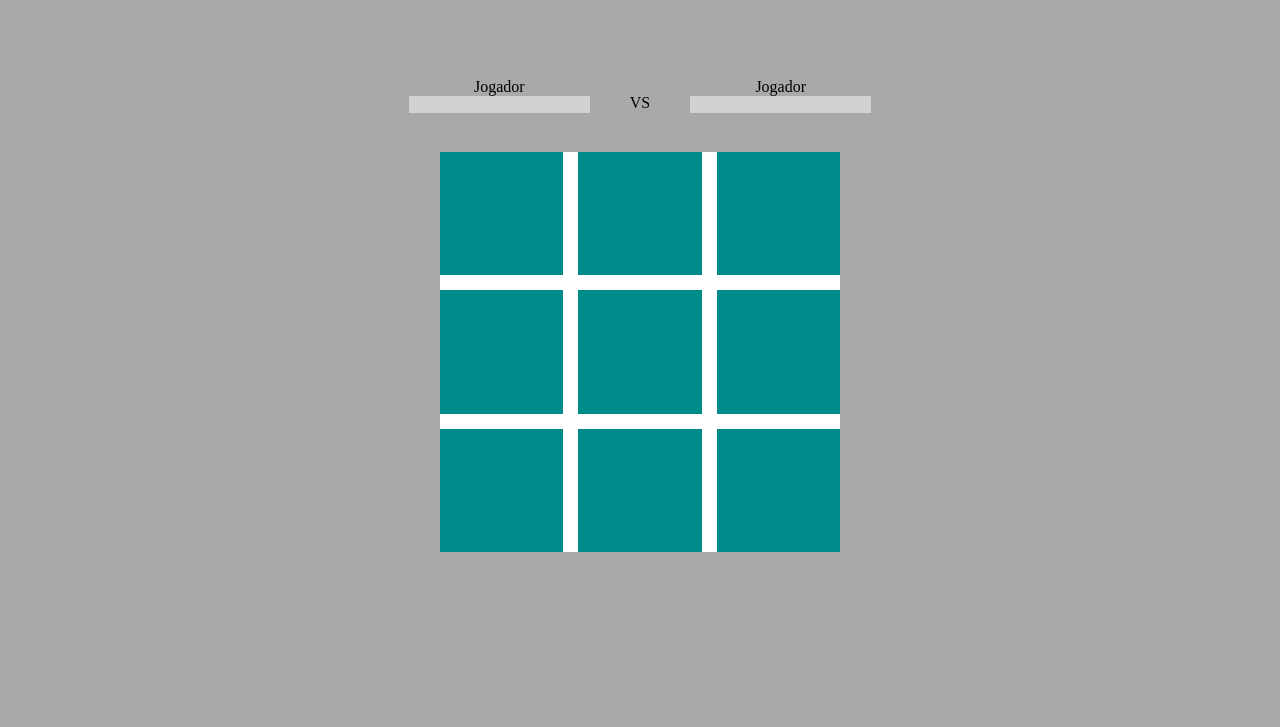
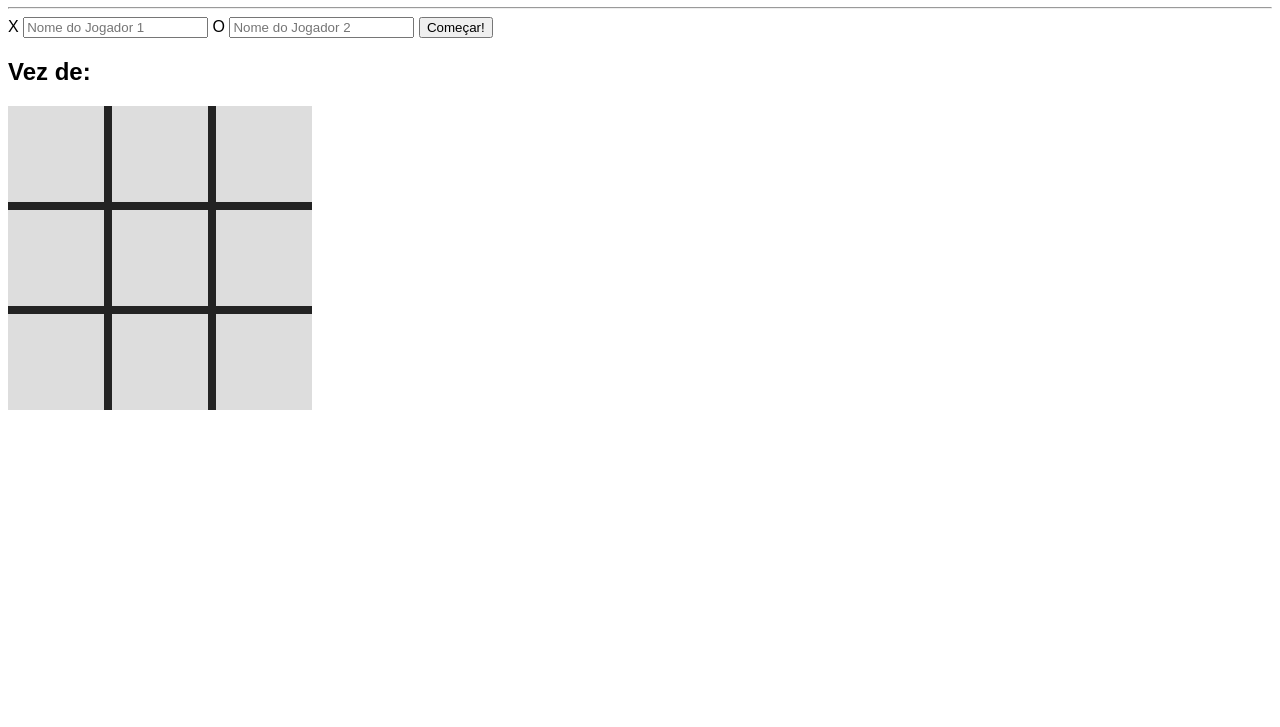
Before and after one commit to Bruno-freire/TicTacToe, a plain HTML site: page index.html in a window 1280 px wide. Shown: the part 73-800 px from the top of the page. Drawn offline with Linux system fonts and the light colour scheme.

Commit message:
completeOfCodeStructure

```diff
--- a/index.html
+++ b/index.html
@@ -1,55 +1,32 @@
 <!DOCTYPE html>
-<html lang="en">
+<html lang="pt-br">
 <head>
   <meta charset="UTF-8">
   <meta http-equiv="X-UA-Compatible" content="IE=edge">
   <meta name="viewport" content="width=device-width, initial-scale=1.0">
-  <link rel="stylesheet" href="./style.css">
-  <script src="./index.js" defer></script>
-  <title>Tic-Tac-Toe</title>
+  <title>Jogo da Velha</title>
+  <link rel="stylesheet" href="style.css">
+  <script src="index.js" defer></script>
 </head>
 <body>
-  <div class="background">
-    <div class="players">
-      <div class="player">
-        <label for="playerOne">Jogador</label>
-        <input type="text" name="player" class="inputNamePlayer" disabled id="playerOne">
-      </div>
-      <p>VS</p>
-      <div class="player">
-        <label for="playerTwo">Jogador</label>
-        <input type="text" name="player" class="inputNamePlayer" disabled id="playerTwo">
-      </div>
-    </div>
-    <div class="container">
-      <div class="content border">
-        <div class="X"></div>
-      </div>
-      <div class="content top">
-        <div class="X"></div>
-      </div>
-      <div class="content border">
-        <div class="X"></div>
-      </div>
-      <div class="content left">
-        <div class="X"></div>
-      </div>
-      <div class="content center" id="teste">
-        <div class="X"></div>
-      </div>
-      <div class="content right">
-        <div class="X"></div>
-      </div>
-      <div class="content border">
-        <div class="X"></div>
-      </div>
-      <div class="content bot">
-        <div class="X"></div>
-      </div>
-      <div class="content border">
-        <div class="X"></div>
-      </div>
-    </div>
-  </div>
+  <h1>Jogo da Velha</h1>
+  <hr>
+  <label for="player1">X</label>
+  <input type="text" id="player1" placeholder="Nome do Jogador 1">
+  <label for="player2">O</label>
+  <input type="text" id="player2" placeholder="Nome do Jogador 2">
+  <button id="start">Começar!</button>
+  <h2>Vez de: <span id="turnPlayer"></span></h2>
+  <section id="gameBoard">
+    <span class="cursor-pointer" data-region="0.0"></span>
+    <span class="cursor-pointer" data-region="0.1"></span>
+    <span class="cursor-pointer" data-region="0.2"></span>
+    <span class="cursor-pointer" data-region="1.0"></span>
+    <span class="cursor-pointer" data-region="1.1"></span>
+    <span class="cursor-pointer" data-region="1.2"></span>
+    <span class="cursor-pointer" data-region="2.0"></span>
+    <span class="cursor-pointer" data-region="2.1"></span>
+    <span class="cursor-pointer" data-region="2.2"></span>
+  </section>
 </body>
 </html>
--- a/index.js
+++ b/index.js
@@ -1,6 +1,46 @@
-const teste = document.querySelectorAll(".content")
-teste.forEach(function(ev){
-  ev.addEventListener('click', function(){
-    ev.classList.toggle('content')
+const boardRegions = document.querySelectorAll("#gameBoard span")
+let vBoard = []
+let turnPlayer = ""
+
+function updateTitle() {
+  const playerInput = document.getElementById(turnPlayer)
+  document.getElementById('turnPlayer').innerText = playerInput.value
+}
+
+function disableRegion(element){
+  element.style.cursor = 'default'
+  element.removeEventListener('click', handleBoardClick)
+}
+
+function initializeGame() {
+  vBoard = [['','',''],['','',''],['','','']]
+  turnPlayer = 'player1'
+  document.querySelector('h2').innerHTML = 'Vez de: <span id="turnPlayer"></span>'
+  updateTitle()
+  boardRegions.forEach(function(element){
+    element.classList.remove('win')
+    element.innerText = ''
+    element.addEventListener('click', handleBoardClick)
   })
-})
+}
+
+function handleBoardClick(ev){
+  const span = ev.currentTarget
+  const region = ev.currentTarget.dataset.region // N.N
+  const rowColumnPair = region.split('.') // ['N','N']
+  const row = rowColumnPair[0]
+  const column = rowColumnPair[1]
+  if(turnPlayer == 'player1'){
+    span.innerText = "X"
+    vBoard[row][column] = 'X'
+  }
+  else{
+    span.innerText = "O"
+    vBoard[row][column] = 'O'
+  }
+  console.clear()
+  console.table(vBoard)
+  disableRegion(span)
+}
+
+document.getElementById('start').addEventListener('click', initializeGame)
--- a/style.css
+++ b/style.css
@@ -1,75 +1,28 @@
-body{
-  margin: 0;
-  padding: 0;
-  box-sizing: border-box;
-}
-.background{
-  width: 100%;
-  height: 100vh;
-  background-color: rgb(169, 169, 169);
-  display: flex;
-  justify-content: center;
-  align-items: center;
-  flex-direction: column;
-}
-.container{
-  display: grid;
-  grid-template-columns: 1fr 1fr 1fr;
-  width: 25em;
-  height: 25em;
-  gap: 15px;
-  background-color: white;
-}
-.content{
-  width: 100%;
-  height: 100%;
-  margin: 0;
-  display: flex;
-  justify-content: center;
-  align-items: center;
-  background-color: darkcyan;
-}
-.container > .border{
-  border: none;
-}
-.players{
-  display: flex;
-  width: 100%;
-  justify-content: center;
-  align-items: center;
-  gap: 40px;
-  position: relative;
-  bottom: 2em;
-}
-.players > p{
-  position: relative;
-  top: 0.5em;
-}
-.player{
-  display: flex;
-  flex-direction: column;
-  align-items: center;
-  justify-content: center;
+body {
+  font-family: sans-serif;
 }
 
-.inputNamePlayer{
-  background-color: rgb(209, 209, 209);
-  border: none;
+#gameBoard {
+  background-color: #232323;
+  display: grid;
+  grid-template-columns: 6rem 6rem 6rem;
+  grid-template-rows: 6rem 6rem 6rem;
+  gap: .5rem;
+  margin-bottom: 1.5rem;
+  max-width: 19rem;
 }
 
+#gameBoard span {
+  background-color: #ddd;
+  display: grid;
+  place-content: center;
+  font-size: 5rem;
+}
 
-.container > .center{
-  border: none;
+#gameBoard span.win {
+  background-color: #25a340;
 }
-.container > .top{
-  border-top: 0;
+
+.cursor-pointer {
+  cursor: pointer;
 }
-.container > .right{
-  border-right: 0;
-}
-.container > .left{
-  border-left: 0;
-}
-.container > .bot{
-  border-bottom: 0;
-}
```
